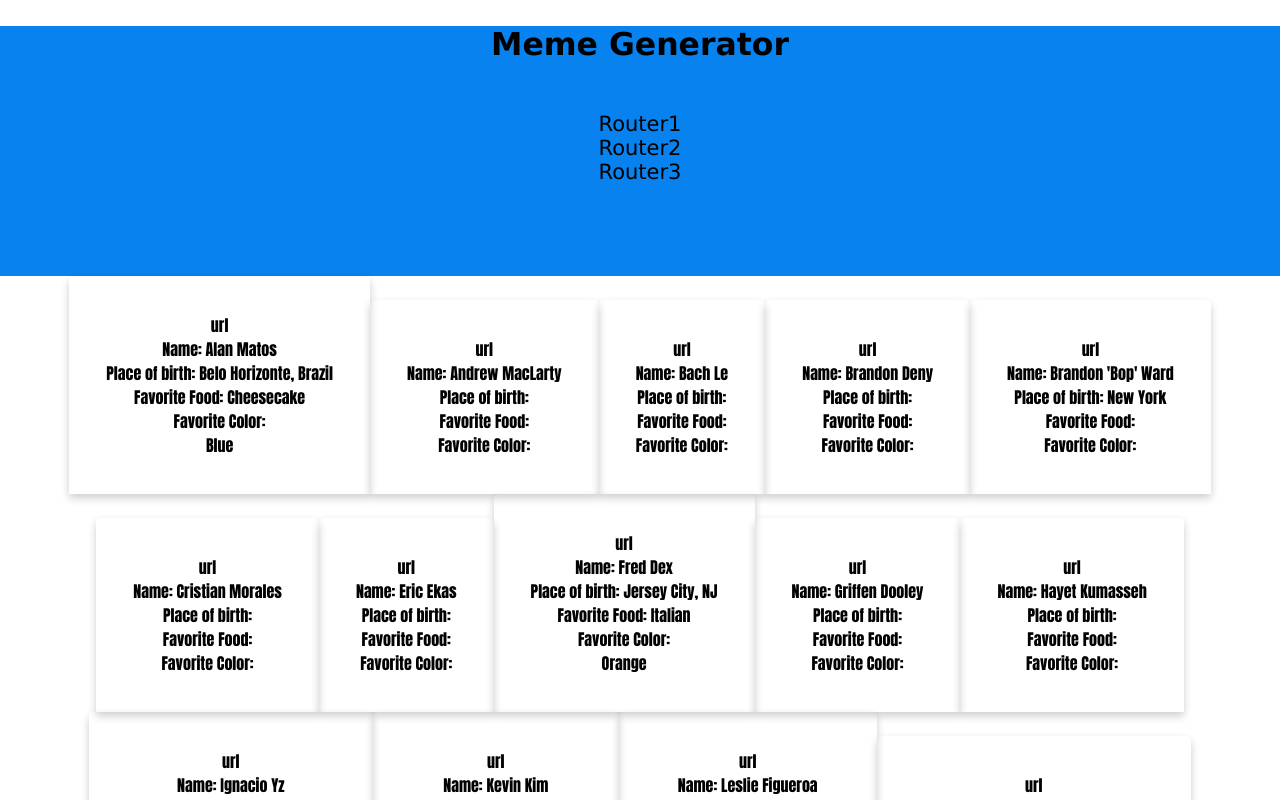
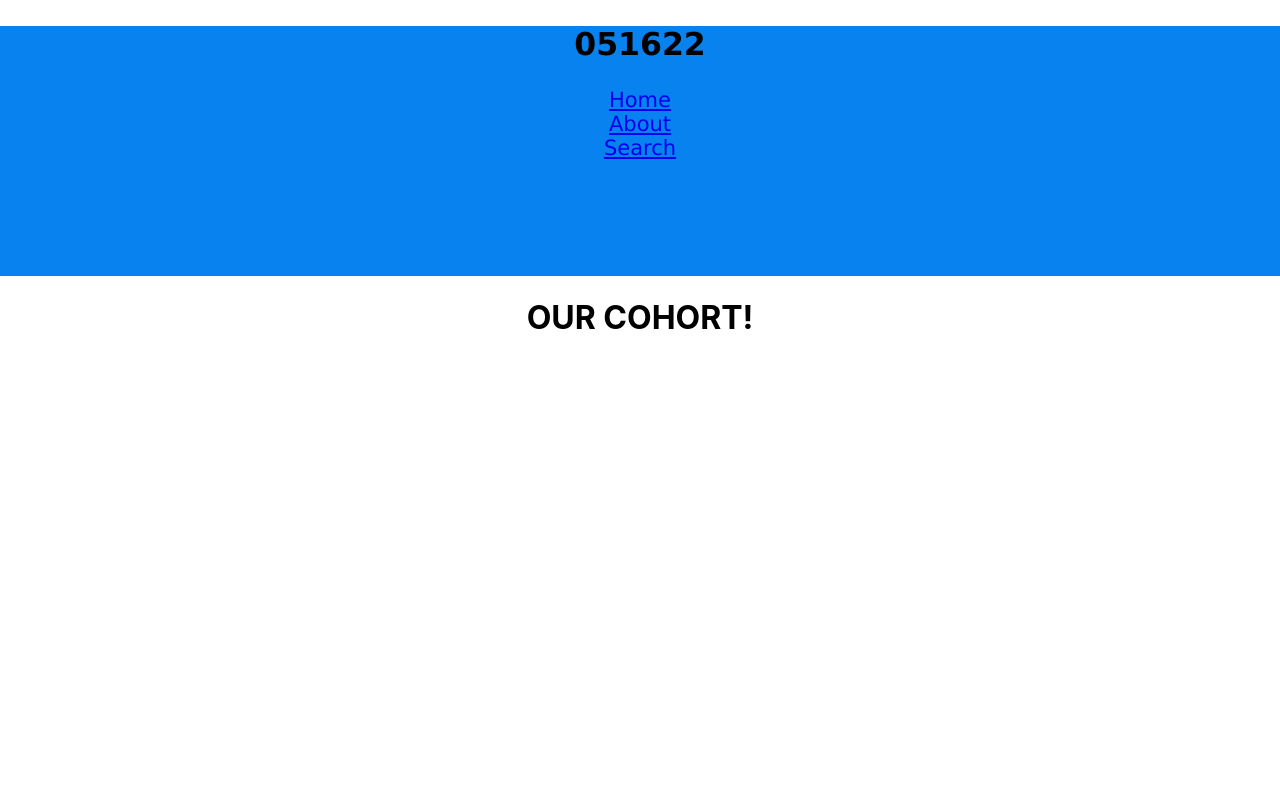
Before and after one commit to Ignacioyz/Phase2Project, a React (Create React App) app: page /router1 in a window 1280 px wide. Shown: the top 800 px of the page. Built offline with nearby package versions, Linux system fonts and the light colour scheme.

Commit message:
Logan's router commit

```diff
--- a/package.json
+++ b/package.json
@@ -8,7 +8,7 @@
     "@testing-library/user-event": "^13.5.0",
     "react": "^18.1.0",
     "react-dom": "^18.1.0",
-    "react-router-dom": "^6.3.0",
+    "react-router-dom": "^5.3.3",
     "react-scripts": "5.0.1",
     "web-vitals": "^2.1.4"
   },
--- a/src/App.css
+++ b/src/App.css
@@ -48,3 +48,7 @@ nav{
   background-color:rgb(7, 130, 238);
   font-family:'Lucida Sans', 'Lucida Sans Regular', 'Lucida Grande', 'Lucida Sans Unicode', Geneva, Verdana, sans-serif
 }
+
+nav a.active{
+  color: white;
+}
--- a/src/App.js
+++ b/src/App.js
@@ -1,24 +1,33 @@
+
+import { Switch, Route } from 'react-router-dom';
+import React, { useState } from "react";
 import './App.css';
 import CohortComponent from './CohortComponent';
 import NavComp from './NavComp';
 import cohort from "./cohort.json"
-import { Switch, Route } from 'react'
-import Router1 from './Router1'
+import Router1 from './Router1';
+import Router2 from './Router2';
+import Router3 from './Router3';
+
 
 
 function App() {
+  const [page, setPage] = useState("/")
 
   return (
     <div className="App">
-
-    {/* <Switch>
-      <Route>
+    <NavComp onChangePage={setPage} />
+    <Switch>
+      <Route path="/router1">
+          <Router1 />
       </Route>
-    </Switch> */}
-
-      <NavComp />
-       <CohortComponent cohortProp={cohort} />
-      <Router1 />
+      <Route path="/router2">
+          <Router2 />
+      </Route>
+      <Route path="/router3">
+          <Router3 />
+      </Route>
+  </Switch>
 
     </div>
   );
--- a/src/NavComp.js
+++ b/src/NavComp.js
@@ -1,25 +1,32 @@
 import CohortComponent from "./CohortComponent"
 import { NavLink } from "react-router-dom"
 
-const NavComp = () =>{
+function NavComp({ onChangePage }) {
+
+    function handleLinkClick(e){
+        e.preventDefault()
+        onChangePage(e.target.pathname)
+    }
+
     return(
-        <nav>  <h1>Meme Generator</h1><br>
-        </br>
+        <nav>
+            <h1>051622</h1>
         <div>
-            <a>Router1</a> <br></br>
-            <a>Router2</a> <br></br>
-            <a>Router3</a> <br></br>
+
+            <NavLink exact to="/">Home</NavLink><br></br>
+            <NavLink to="/router2">About</NavLink><br></br>
+            <NavLink to="/router3">Search</NavLink>
+
             {/* <NavLink>Navlink1</NavLink>
             <NavLink>Navlink2</NavLink>
             <NavLink>Navlink3</NavLink> */}
+
         </div>
 
         </nav>
 
-    )
+    );
 }
 
 
-
-
-export default NavComp
+export default NavComp;
--- a/src/Router1.js
+++ b/src/Router1.js
@@ -1,13 +1,11 @@
 import React from "react";
 
 function Router1() {
-
-
-
-
     return(
-        <></>
-    )
+        <div id="home">
+            <h1>OUR COHORT!</h1>
+        </div>
+    );
 }
 
 export default Router1
```
Also changed, not shown: 1 other file (tests, documents, lock files or other folders).
